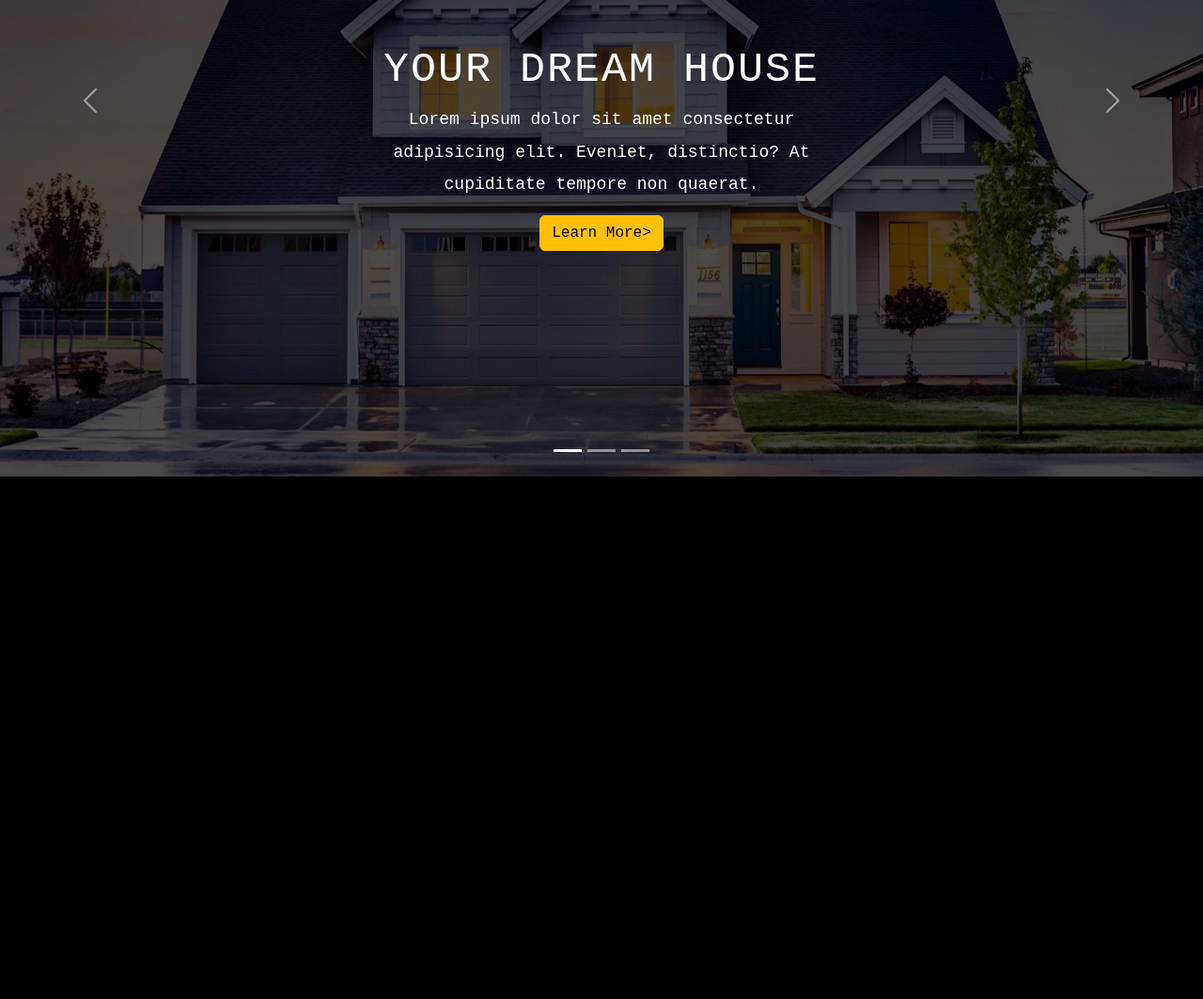
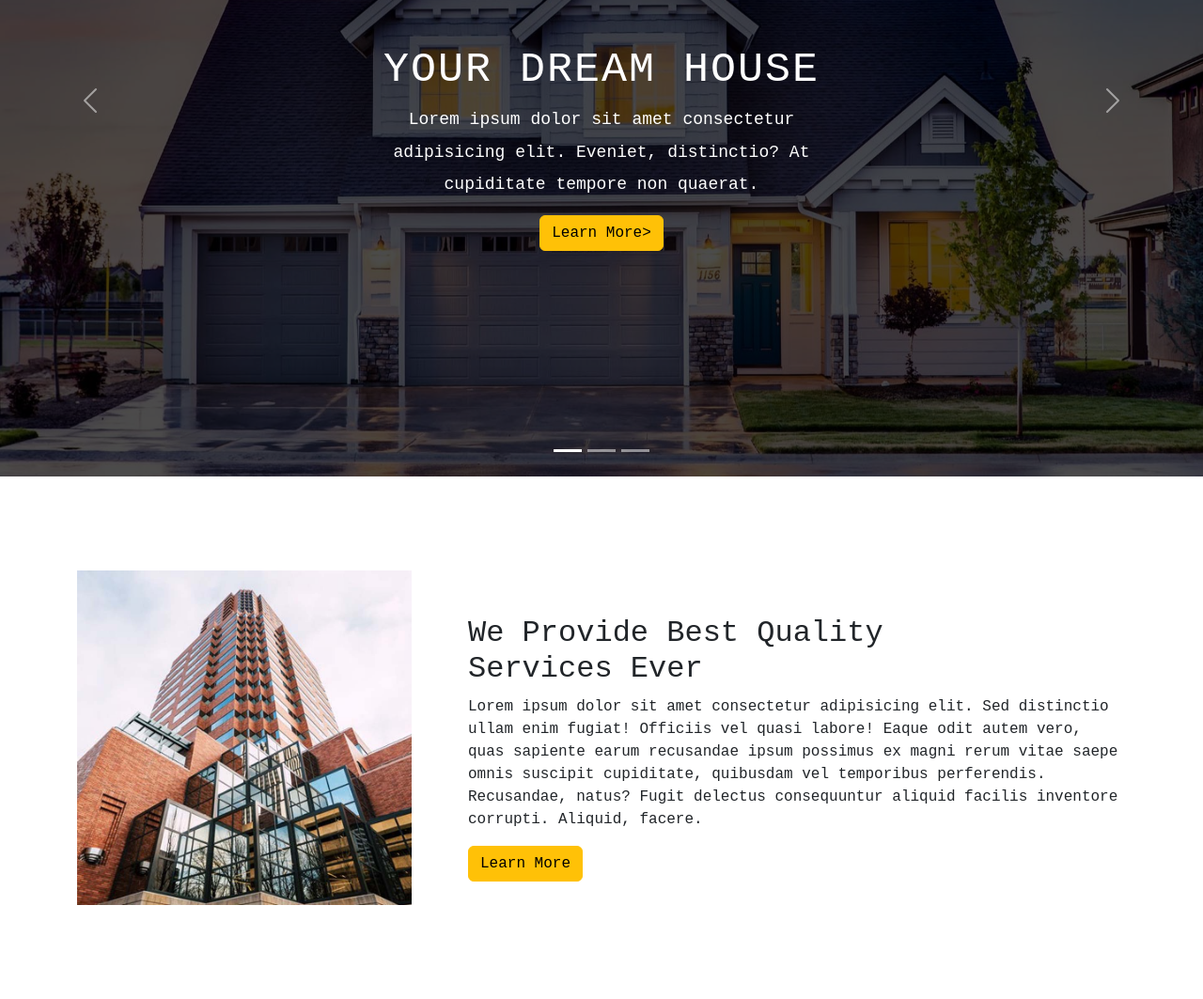
Before and after one commit to VinayHomkar/Construction_Website, a plain HTML site: page index.html in a window 1280 px wide. Shown: the part 293-1356 px from the top of the page at 94% size. Before the commit the page ends 800 px from the top, so only its background shows below. Drawn offline with nearby package versions, Linux system fonts and the light colour scheme.

Commit message:
about section

```diff
--- a/index.html
+++ b/index.html
@@ -9,15 +9,17 @@
     <script src="https://cdn.jsdelivr.net/npm/bootstrap@5.3.1/dist/js/bootstrap.bundle.min.js" integrity="sha384-HwwvtgBNo3bZJJLYd8oVXjrBZt8cqVSpeBNS5n7C8IVInixGAoxmnlMuBnhbgrkm" crossorigin="anonymous"></script>
 </head>
 <body>
+    <!--Navbar-->
     <nav class="navbar navbar-expand-lg bg-body-tertiary fixed-top">
         <div class="container">
           <a class="navbar-brand" href="#"><span class="text-warning">GURU</span>krupa</a>
-          <button class="navbar-toggler" type="button" data-bs-toggle="collapse" data-bs-target="#navbarSupportedContent" aria-controls="navbarSupportedContent" aria-expanded="false" aria-label="Toggle navigation">
+        <button class="navbar-toggler" type="button" data-bs-toggle="collapse" data-bs-target="#navbarSupportedContent" aria-controls="navbarSupportedContent" aria-expanded="false" aria-label="Toggle navigation">
             <span class="navbar-toggler-icon"></span>
-          </button>
-          <div class="collapse navbar-collapse" id="navbarSupportedContent">
+        </button>
+        <div class="collapse navbar-collapse" id="navbarSupportedContent">
             <ul class="navbar-nav ms-auto mb-2 mb-lg-0">
 
+            <!--Navbar List-->
               <li class="nav-item">
                 <a class="nav-link" href="#home">Home</a>
               </li>
@@ -37,17 +39,18 @@
                 <a class="nav-link" href="#contact">Contact</a>
               </li>
 
-
-          </div>
+            </ul>
         </div>
-      </nav>
-
+        </div>
+    </nav>
+    <!--Home Page Slider-->
       <div id="carouselExampleCaptions" class="carousel slide">
         <div class="carousel-indicators">
           <button type="button" data-bs-target="#carouselExampleCaptions" data-bs-slide-to="0" class="active" aria-current="true" aria-label="Slide 1"></button>
           <button type="button" data-bs-target="#carouselExampleCaptions" data-bs-slide-to="1" aria-label="Slide 2"></button>
           <button type="button" data-bs-target="#carouselExampleCaptions" data-bs-slide-to="2" aria-label="Slide 3"></button>
         </div>
+        <!--First page-->
         <div class="carousel-inner">
           <div class="carousel-item active">
             <img src="IMG/home-1.jpg" class="d-block w-100" alt="...">
@@ -57,15 +60,16 @@
               <p> <a class="btn btn-warning mt-3 ">Learn More></a></p>
             </div>
           </div>
+        <!--Second Page-->
           <div class="carousel-item">
             <img src="IMG/home-2.jpg" class="d-block w-100" alt="...">
             <div class="carousel-caption">
               <h5>Always Dedicated</h5>
               <p>Lorem ipsum dolor sit amet consectetur adipisicing elit. Eveniet, distinctio? At cupiditate tempore non quaerat.</p>
               <p><a class="btn btn-warning mt-3 ">Learn More></a></p>
-
             </div>
           </div>
+        <!--Third Page-->
           <div class="carousel-item">
             <img src="IMG/home-3.jpg" class="d-block w-100" alt="...">
             <div class="carousel-caption">
@@ -75,15 +79,37 @@
             </div>
           </div>
         </div>
+        <!--Previous Icon-->
         <button class="carousel-control-prev" type="button" data-bs-target="#carouselExampleCaptions" data-bs-slide="prev">
           <span class="carousel-control-prev-icon" aria-hidden="true"></span>
           <span class="visually-hidden">Previous</span>
         </button>
+        <!--Next Icon-->
         <button class="carousel-control-next" type="button" data-bs-target="#carouselExampleCaptions" data-bs-slide="next">
           <span class="carousel-control-next-icon" aria-hidden="true"></span>
           <span class="visually-hidden">Next</span>
         </button>
       </div>
 
+
+    <!--About Section-->
+    <section id="about" class="about section-padding">
+        <div class="container">
+            <div class="row">
+                <div class="col-lg-4 col-md-12 col-12">
+                    <div class="about-img">
+                        <img src="IMG/about.jpg" alt="" class="img-fluid">
+                    </div>
+                </div>
+                <div class="col-lg-8 col-md-12 col-12 ps-lg-5 mt-md-5">
+                    <div class="about-text">
+                        <h2>We Provide Best Quality <br>Services Ever</h2>
+                        <p>Lorem ipsum dolor sit amet consectetur adipisicing elit. Sed distinctio ullam enim fugiat! Officiis vel quasi labore! Eaque odit autem vero, quas sapiente earum recusandae ipsum possimus ex magni rerum vitae saepe omnis suscipit cupiditate, quibusdam vel temporibus perferendis. Recusandae, natus? Fugit delectus consequuntur aliquid facilis inventore corrupti. Aliquid, facere.</p>
+                        <a href="#" class="btn btn-warning">Learn More</a>
+                    </div>
+                </div>
+            </div>
+        </div>
+    </section>
 </body>
 </html>
--- a/style.css
+++ b/style.css
@@ -2,7 +2,7 @@
     font-family: 'Courier New', Courier, monospace;
 }
 body{
-    background: black;
+    background: white;
 }
 .section-padding{
     padding: 100px 0;
```
